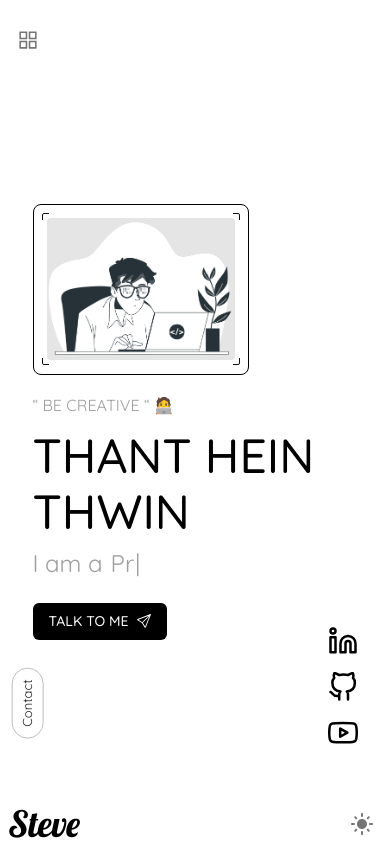
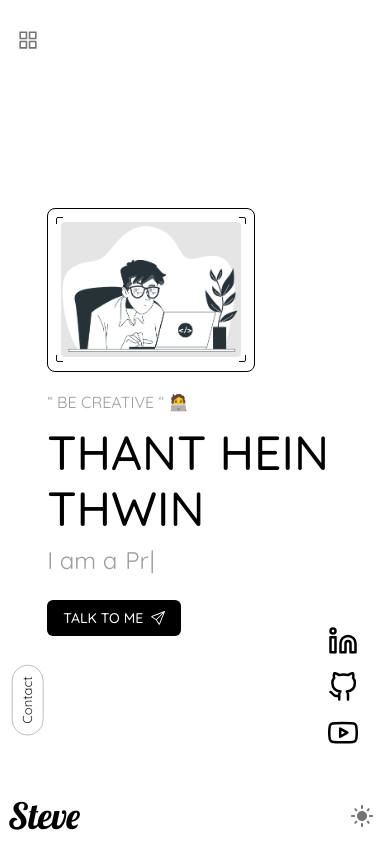
Before and after one commit to thantheinthwin/thantheinthwin.github.io, a Next.js app: page / in a window 390 px wide. Built offline with nearby package versions, Linux system fonts and the light colour scheme.

Commit message:
minor changes made for mobile view

```diff
--- a/src/components/Home.jsx
+++ b/src/components/Home.jsx
@@ -39,7 +39,7 @@ const Home = forwardRef((state, ref) => {
   return (
     <motion.section
       id="home"
-      className="relative grid grid-cols-12 bg-white snap-start dark:bg-neutral-700"
+      className="relative grid grid-cols-12 pl-4 bg-white snap-start dark:bg-neutral-700"
     >
       <div
         ref={ref}
--- a/src/components/NavBar.jsx
+++ b/src/components/NavBar.jsx
@@ -53,7 +53,7 @@ const NavBar = (location) => {
       <div>
         <Grid
           container
-          className="fixed bottom-0 z-30 px-2 md:shadow md:top-0 md:bottom-auto md:p-2"
+          className="fixed bottom-0 z-30 p-2 md:shadow md:top-0 md:bottom-auto"
           sx={{ bgcolor: "background.default" }}
         >
           <Grid item xs={6} md={2}>
@@ -117,7 +117,7 @@ const NavBar = (location) => {
             <AiOutlineAppstore />
           </IconButton>
         </div>
-        <div className="flex flex-col items-center justify-center w-full h-2/6">
+        <div className="absolute flex flex-col items-center justify-center w-full bottom-32">
           <span className="-rotate-90">
             <Chip label={location?.location} variant="outlined" />
           </span>
```
